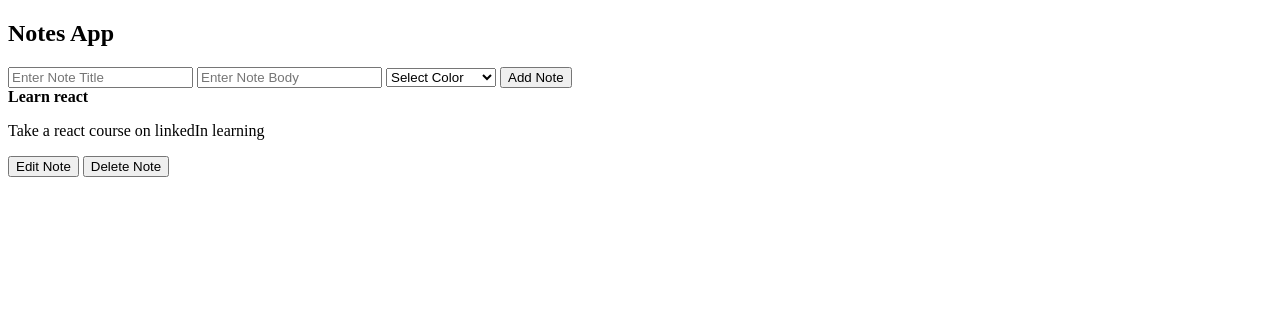
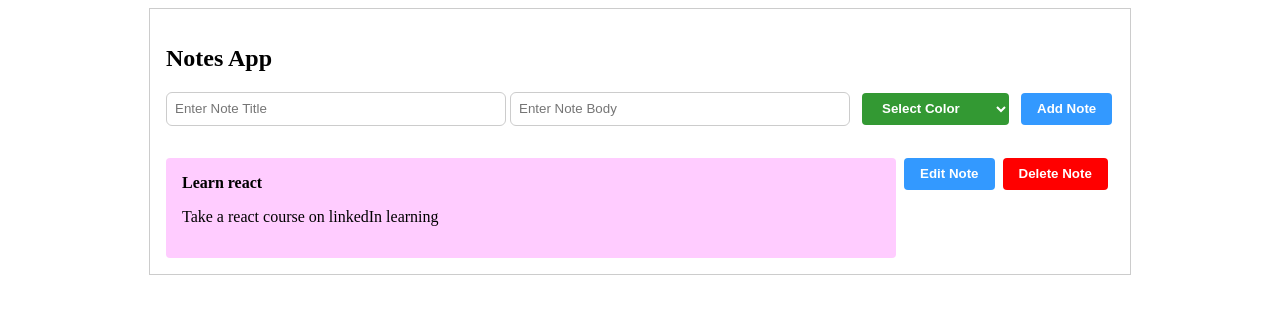
Before and after one commit to LinkedInLearning/build-deploy-web-app-modern-tooling-2887234, a plain HTML site: page index.html in a window 1280 px wide. Drawn offline with Linux system fonts and the light colour scheme.

Commit message:
Style Note App

```diff
--- a/index.html
+++ b/index.html
@@ -3,7 +3,8 @@
 <head>
 	<meta charset="UTF-8">
 	<meta name="viewport" content="width=device-width, initial-scale=1.0">
-	<title>Notes App</title>
+    <link rel="stylesheet" href="styles.css">
+    <title>Notes App</title>
 </head>
 <body>
 	<div id="notes">
--- a/styles.css
+++ b/styles.css
@@ -0,0 +1,47 @@
+#notes {
+	border: 1px solid #ccc;
+	padding: 16px;
+	max-width: 75%;
+	margin: auto;
+}
+.note {
+	margin-top: 16px;
+	display: flex;
+	align-items: flex-start;
+}
+.inputs {
+	margin-bottom: 16px;
+}
+.text {
+	background: #ffccff;
+	padding: 16px;
+	border-radius: 4px;
+	width: calc(100% - 250px);
+}
+input {
+	height: 32px;
+	border: 1px solid #ccc;
+	padding: 0 8px;
+	border-radius: 6px;
+	margin-bottom: 16px;
+	width: calc(50% - 152px);
+}
+button, select {
+	height: 32px;
+	margin-left: 8px;
+	outline: none;
+	border: none;
+	border-radius: 4px;
+	font-weight: bold;
+	padding: 4px 16px;
+	color: #fff;
+}
+.add {
+	background: #3399ff;
+}
+.delete {
+	background: red;
+}
+.edit, select {
+	background: #339933;
+}
```
